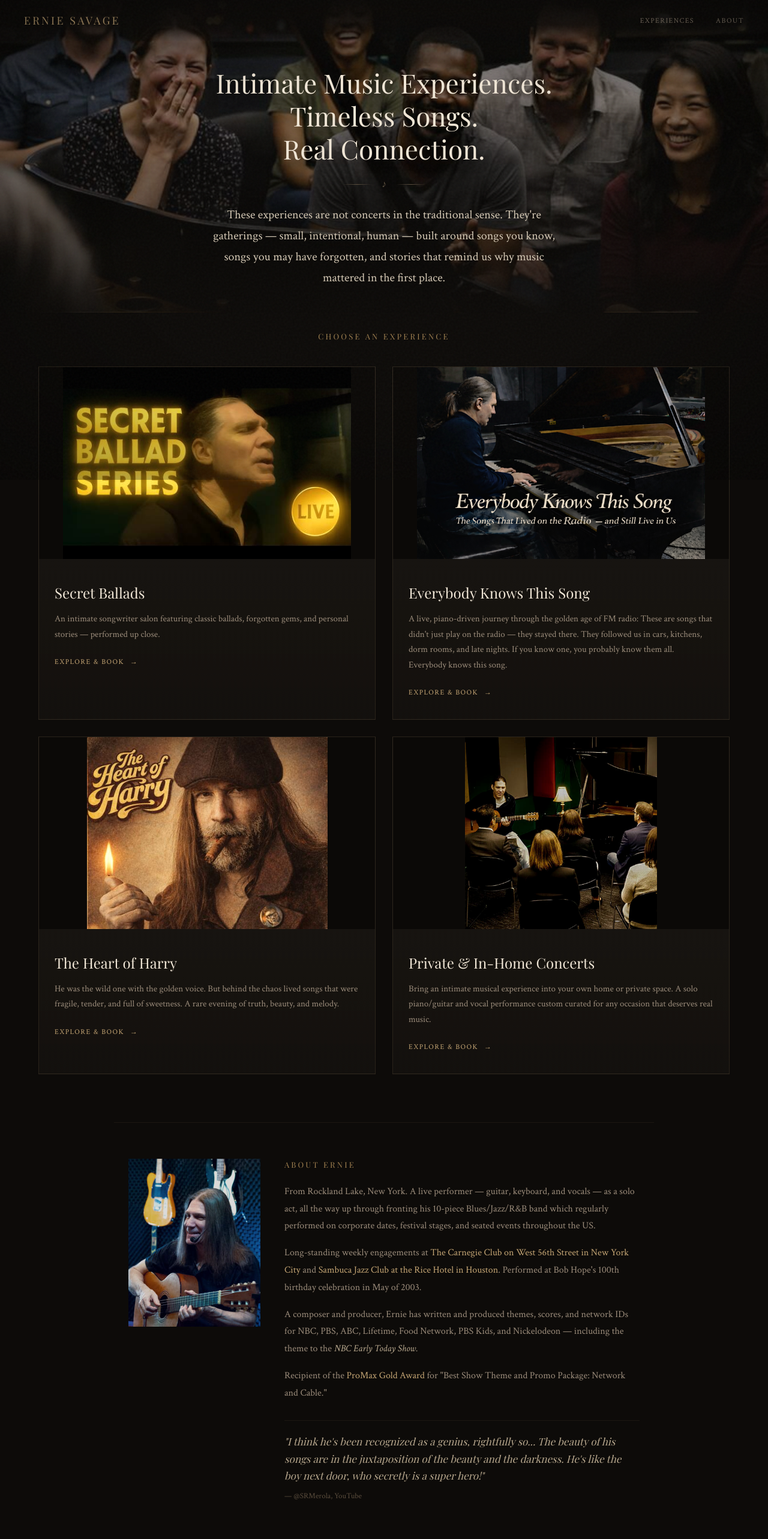
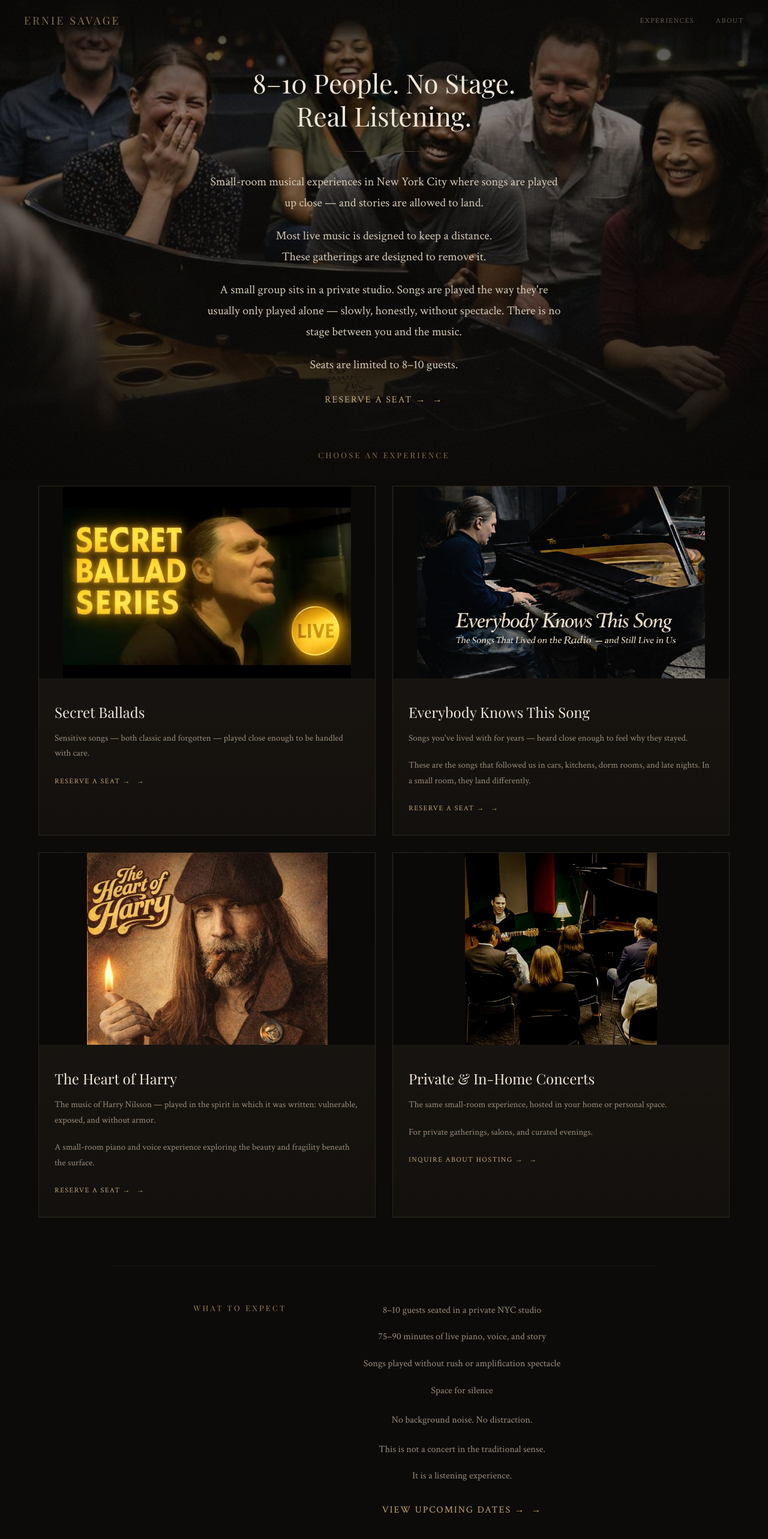
Before and after one commit to erniesavage/ernie-savage-booking, a Next.js app: page / in a window 1280 px wide. Shown: the top 2566 px of the page at 60% size. Built offline with nearby package versions, Linux system fonts and the light colour scheme; a web font is replaced by a local one.

Commit message:
Update home page copy and experience cards

```diff
--- a/src/app/page.tsx
+++ b/src/app/page.tsx
@@ -16,23 +16,33 @@ export default function HomePage() {
       >
         <div className="hero-content">
           <h1>
-            Intimate Music Experiences.
+            8&ndash;10 People. No Stage.
             <br />
-            Timeless Songs.
-            <br />
-            Real Connection.
+            Real Listening.
           </h1>
           <div className="divider">
             <span className="divider-line" />
-            <span>♪</span>
+            <span>&nbsp;</span>
             <span className="divider-line" />
           </div>
           <p className="hero-main-text">
-            These experiences are not concerts in the traditional sense. They&apos;re
-            gatherings — small, intentional, human — built around songs you know, songs you
-            may have forgotten, and stories that remind us why music mattered in the first
-            place.
+            Small-room musical experiences in New York City where songs are played up close — and stories are allowed to land.
           </p>
+          <p className="hero-main-text" style={{ marginTop: '20px' }}>
+            Most live music is designed to keep a distance.
+          </p>
+          <p className="hero-main-text">
+            These gatherings are designed to remove it.
+          </p>
+          <p className="hero-main-text" style={{ marginTop: '20px' }}>
+            A small group sits in a private studio. Songs are played the way they&apos;re usually only played alone — slowly, honestly, without spectacle. There is no stage between you and the music.
+          </p>
+          <p className="hero-main-text" style={{ marginTop: '20px' }}>
+            Seats are limited to 8&ndash;10 guests.
+          </p>
+          <div style={{ marginTop: '28px' }}>
+            <Link href="/#experiences" className="card-link" style={{ fontSize: '16px' }}>Reserve a Seat &rarr;</Link>
+          </div>
         </div>
       </section>
 
@@ -46,10 +56,51 @@ export default function HomePage() {
               <div className="card-content">
                 <h3 className="card-title">{exp.title}</h3>
                 <p className="card-desc">{exp.cardDesc}</p>
-                <span className="card-link">Explore & Book</span>
+                {exp.cardDesc2 && <p className="card-desc">{exp.cardDesc2}</p>}
+                <span className="card-link">{exp.cardCta} &rarr;</span>
               </div>
             </Link>
           ))}
+        </div>
+      </section>
+
+      {/* WHAT TO EXPECT */}
+      <section className="about" id="expect" style={{ borderBottom: '1px solid rgba(196,165,116,0.1)' }}>
+        <div className="about-content" style={{ maxWidth: '700px', margin: '0 auto', textAlign: 'center' }}>
+          <div className="about-title">What to Expect</div>
+          <div className="about-text" style={{ textAlign: 'center' }}>
+            <p>8&ndash;10 guests seated in a private NYC studio</p>
+            <p>75&ndash;90 minutes of live piano, voice, and story</p>
+            <p>Songs played without rush or amplification spectacle</p>
+            <p>Space for silence</p>
+            <p style={{ marginTop: '20px' }}>No background noise. No distraction.</p>
+            <p style={{ marginTop: '20px' }}>This is not a concert in the traditional sense.</p>
+            <p>It is a listening experience.</p>
+            <div style={{ marginTop: '28px' }}>
+              <Link href="/#experiences" className="card-link" style={{ fontSize: '16px' }}>View Upcoming Dates &rarr;</Link>
+            </div>
+          </div>
+        </div>
+      </section>
+
+      {/* WHY IT'S SMALL */}
+      <section className="about" style={{ borderBottom: '1px solid rgba(196,165,116,0.1)' }}>
+        <div className="about-content" style={{ maxWidth: '700px', margin: '0 auto', textAlign: 'center' }}>
+          <div className="about-text" style={{ textAlign: 'center' }}>
+            <p>This experience is intentionally limited to 8&ndash;10 people because the room changes when it grows larger.</p>
+            <p style={{ marginTop: '20px' }}>
+              Listening changes.<br />
+              The music changes.<br />
+              The silence matters.
+            </p>
+            <p style={{ marginTop: '20px' }}>
+              If you&apos;re looking for a show, this may not be it.<br />
+              If you&apos;re looking to be present in the room while something real happens — it is.
+            </p>
+            <div style={{ marginTop: '28px' }}>
+              <Link href="/#experiences" className="card-link" style={{ fontSize: '16px' }}>Reserve a Seat &rarr;</Link>
+            </div>
+          </div>
         </div>
       </section>
 
@@ -61,27 +112,23 @@ export default function HomePage() {
             <div className="about-title">About Ernie</div>
             <div className="about-text">
               <p>
-                From Rockland Lake, New York. A live performer — guitar, keyboard, and vocals
-                — as a solo act, all the way up through fronting his 10-piece Blues/Jazz/R&amp;B
-                band which regularly performed on corporate dates, festival stages, and seated
-                events throughout the US.
+                Ernie Savage is a New York&ndash;based musician who has spent a lifetime playing songs up close — in clubs, studios, and rooms where listening actually happens.
               </p>
               <p>
-                Long-standing weekly engagements at{' '}
-                <strong>The Carnegie Club on West 56th Street in New York City</strong> and{' '}
-                <strong>Sambuca Jazz Club at the Rice Hotel in Houston</strong>. Performed at
-                Bob Hope&apos;s 100th birthday celebration in May of 2003.
+                His work centers on intimacy, storytelling, and the emotional life of songs once the noise falls away.
               </p>
               <p>
-                A composer and producer, Ernie has written and produced themes, scores, and
-                network IDs for NBC, PBS, ABC, Lifetime, Food Network, PBS Kids, and
-                Nickelodeon — including the theme to the{' '}
-                <em>NBC Early Today Show</em>.
+                A long-time live performer on piano, guitar, and voice, Ernie has appeared regularly in New York and beyond, and has written and produced music for television and media heard on major broadcast networks.
               </p>
               <p>
-                Recipient of the <strong>ProMax Gold Award</strong> for &quot;Best Show Theme
-                and Promo Package: Network and Cable.&quot;
+                These experiences grew out of a simple observation:
               </p>
+              <p style={{ fontStyle: 'italic', color: '#c4a574' }}>
+                Some music only works when it&apos;s this close.
+              </p>
+            </div>
+            <div style={{ marginTop: '28px' }}>
+              <Link href="/#experiences" className="card-link" style={{ fontSize: '16px' }}>Learn More &amp; Reserve &rarr;</Link>
             </div>
             <div className="quote-block">
               <p className="quote-text">
@@ -89,7 +136,7 @@ export default function HomePage() {
                 beauty of his songs are in the juxtaposition of the beauty and the darkness.
                 He&apos;s like the boy next door, who secretly is a super hero!&quot;
               </p>
-              <p className="quote-attr">— @SRMerola, YouTube</p>
+              <p className="quote-attr">&mdash; @SRMerola, YouTube</p>
             </div>
           </div>
         </div>
--- a/src/lib/experiences.ts
+++ b/src/lib/experiences.ts
@@ -3,6 +3,8 @@ export interface ExperienceInfo {
   title: string;
   subtitle: string;
   cardDesc: string;
+  cardDesc2?: string;
+  cardCta: string;
   fullDesc: string[];
   image: string;
   color: string;
@@ -14,7 +16,8 @@ export const experienceData: Record<string, ExperienceInfo> = {
     title: 'Secret Ballads',
     subtitle: 'An intimate songwriter salon',
     cardDesc:
-      'An intimate songwriter salon featuring classic ballads, forgotten gems, and personal stories — performed up close.',
+      'Sensitive songs — both classic and forgotten — played close enough to be handled with care.',
+    cardCta: 'Reserve a Seat',
     fullDesc: [
       'An intimate songwriter salon featuring classic ballads, forgotten gems, and personal stories — performed up close, without spectacle. Just piano, guitar, voice, and the songs that deserve to be heard the way they were written.',
       "This is not a concert. It's more like being invited backstage into a songwriter's living room, where every song has a story and every story leads to the next song. Limited to 10 seats. No distractions — just music the way it was meant to be experienced.",
@@ -27,7 +30,10 @@ export const experienceData: Record<string, ExperienceInfo> = {
     title: 'Everybody Knows This Song',
     subtitle: 'The Songs That Lived on the Radio — and Still Live in Us',
     cardDesc:
-      "A live, piano-driven journey through the golden age of FM radio: These are songs that didn't just play on the radio — they stayed there. They followed us in cars, kitchens, dorm rooms, and late nights. If you know one, you probably know them all. Everybody knows this song.",
+      "Songs you've lived with for years — heard close enough to feel why they stayed.",
+    cardDesc2:
+      "These are the songs that followed us in cars, kitchens, dorm rooms, and late nights. In a small room, they land differently.",
+    cardCta: 'Reserve a Seat',
     fullDesc: [
       'A live, piano-driven journey through the golden age of FM radio. These are the songs everyone knows — the ones that soundtracked road trips, heartbreaks, and Saturday mornings.',
       "Performed with stories, context, and feeling you won't get from a playlist. These are songs that didn't just play on the radio — they stayed there. They followed us in cars, kitchens, dorm rooms, and late nights. If you know one, you probably know them all.",
@@ -40,7 +46,10 @@ export const experienceData: Record<string, ExperienceInfo> = {
     title: 'The Heart of Harry',
     subtitle: 'The simple, stunning joy of Harry Nilsson',
     cardDesc:
-      'He was the wild one with the golden voice. But behind the chaos lived songs that were fragile, tender, and full of sweetness. A rare evening of truth, beauty, and melody.',
+      'The music of Harry Nilsson — played in the spirit in which it was written: vulnerable, exposed, and without armor.',
+    cardDesc2:
+      'A small-room piano and voice experience exploring the beauty and fragility beneath the surface.',
+    cardCta: 'Reserve a Seat',
     fullDesc: [
       'He was the wild one with the golden voice. But behind the chaos lived songs that were fragile, tender, and full of sweetness.',
       "In this powerful solo performance, Ernie Savage brings Harry Nilsson's most emotional songs back to life — stripped down, reimagined, and deeply felt.",
@@ -54,7 +63,10 @@ export const experienceData: Record<string, ExperienceInfo> = {
     title: 'Private & In-Home Concerts',
     subtitle: 'Bring the experience to your space',
     cardDesc:
-      'Bring an intimate musical experience into your own home or private space. A solo piano/guitar and vocal performance custom curated for any occasion that deserves real music.',
+      'The same small-room experience, hosted in your home or personal space.',
+    cardDesc2:
+      'For private gatherings, salons, and curated evenings.',
+    cardCta: 'Inquire About Hosting',
     fullDesc: [
       "Bring an intimate musical experience into your own home or private space. A solo piano/guitar and vocal performance. Custom curated for celebrations, dinner parties, or any occasion that deserves real music, we'll work together to create the perfect experience for you and your guests.",
     ],
```
